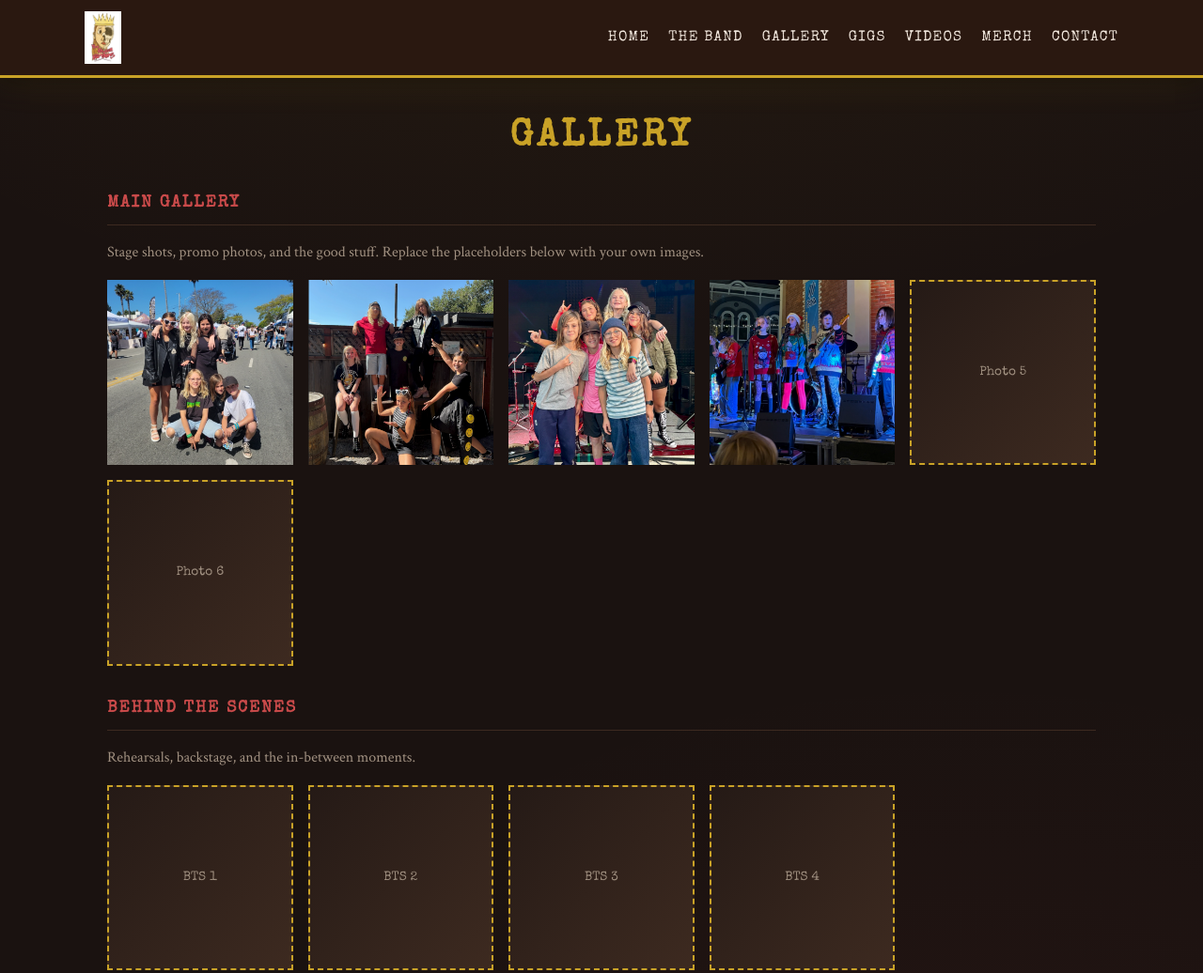
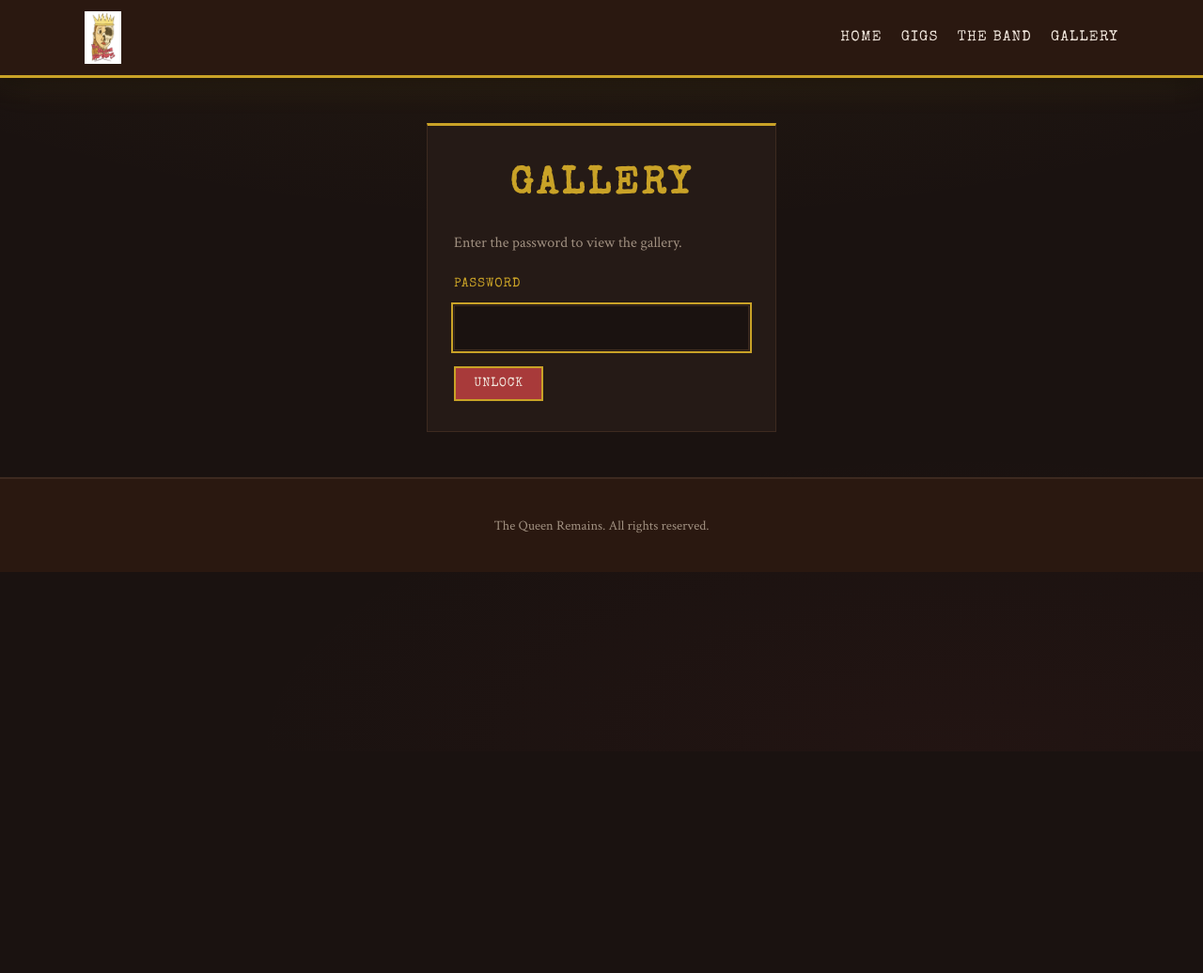
Before and after one commit to rosellaperlitch-art/queen-remains, a website: page gallery.html in a window 1280 px wide. Shown: the top 1036 px of the page at 94% size. After the commit the page ends 800 px from the top, so only its background shows below. Drawn offline with nearby package versions, Linux system fonts and the light colour scheme.

Commit message:
Password-protect the gallery, hide unfinished pages, and refresh site content.
Lock the gallery behind a client-side password, temporarily redirect Videos/Merch/Contact to home, put Gigs second in the nav, and update photos, band initials, and upcoming gig dates.

Co-authored-by: Cursor <cursoragent@cursor.com>

```diff
--- a/gallery.html
+++ b/gallery.html
@@ -18,17 +18,35 @@
       </a>
       <nav class="nav">
         <a href="index.html">Home</a>
+        <a href="gigs.html">Gigs</a>
         <a href="band.html">The Band</a>
         <a href="gallery.html">Gallery</a>
-        <a href="gigs.html">Gigs</a>
-        <a href="videos.html">Videos</a>
-        <a href="merch.html">Merch</a>
-        <a href="contact.html">Contact</a>
+        <!-- <a href="videos.html">Videos</a> -->
+        <!-- <a href="merch.html">Merch</a> -->
+        <!-- <a href="contact.html">Contact</a> -->
       </nav>
     </div>
   </header>
 
-  <main>
+  <div id="gallery-lock" class="gallery-lock" hidden>
+    <form id="gallery-lock-form" class="gallery-lock-form" autocomplete="off">
+      <h1 class="page-title">Gallery</h1>
+      <p class="gallery-lock-copy">Enter the password to view the gallery.</p>
+      <label class="gallery-lock-label" for="gallery-password">Password</label>
+      <input
+        id="gallery-password"
+        class="gallery-lock-input"
+        type="password"
+        name="password"
+        required
+        autofocus
+      />
+      <button type="submit" class="btn">Unlock</button>
+      <p id="gallery-lock-error" class="gallery-lock-error" hidden>Wrong password. Try again.</p>
+    </form>
+  </div>
+
+  <main id="gallery-content" hidden>
     <h1 class="page-title">Gallery</h1>
 
     <h2 class="section-label">Main gallery</h2>
@@ -38,16 +56,22 @@
       <img src="assets/band2.png" alt="Photo 2" class="gallery-photo" />
       <img src="assets/band3.png" alt="Photo 3" class="gallery-photo" />
       <img src="assets/band4.png" alt="Photo 4" class="gallery-photo" />
-      <div class="placeholder-img square">Photo 5</div>
-      <div class="placeholder-img square">Photo 6</div>
+      <img src="assets/band5.png" alt="Photo 5" class="gallery-photo" />
+      <img src="assets/band6.png" alt="Photo 6" class="gallery-photo" />
+      <div class="placeholder-img square">Photo 7</div>
+      <div class="placeholder-img square">Photo 8</div>
+      <div class="placeholder-img square">Photo 9</div>
+      <div class="placeholder-img square">Photo 10</div>
+      <div class="placeholder-img square">Photo 11</div>
+      <div class="placeholder-img square">Photo 12</div>
     </div>
 
     <h2 class="section-label">Behind the scenes</h2>
     <p class="gallery-intro">Rehearsals, backstage, and the in-between moments.</p>
     <div class="gallery-grid">
-      <div class="placeholder-img square">BTS 1</div>
-      <div class="placeholder-img square">BTS 2</div>
-      <div class="placeholder-img square">BTS 3</div>
+      <img src="assets/bts1.png" alt="Behind the scenes 1" class="gallery-photo" />
+      <img src="assets/bts2.png" alt="Behind the scenes 2" class="gallery-photo" />
+      <img src="assets/bts3.png" alt="Behind the scenes 3" class="gallery-photo" />
       <div class="placeholder-img square">BTS 4</div>
     </div>
   </main>
@@ -75,6 +99,98 @@
       object-fit: cover;
       display: block;
     }
+    .gallery-lock {
+      max-width: 420px;
+      margin: 3rem auto;
+      padding: 0 1.5rem;
+    }
+    .gallery-lock-form {
+      background: var(--bg-card);
+      border: 1px solid var(--outline);
+      border-top: 3px solid var(--gold);
+      padding: 2rem 1.75rem;
+      display: flex;
+      flex-direction: column;
+      gap: 0.75rem;
+    }
+    .gallery-lock-form .page-title {
+      margin: 0 0 0.25rem;
+    }
+    .gallery-lock-copy {
+      color: var(--text-muted);
+      margin: 0 0 0.5rem;
+    }
+    .gallery-lock-label {
+      font-family: var(--font-display);
+      text-transform: uppercase;
+      letter-spacing: 0.06em;
+      font-size: 0.85rem;
+      color: var(--gold);
+    }
+    .gallery-lock-input {
+      width: 100%;
+      padding: 0.7rem 0.85rem;
+      background: var(--bg-dark);
+      border: 1px solid var(--outline);
+      color: var(--text);
+      font-family: var(--font-body);
+      font-size: 1.1rem;
+    }
+    .gallery-lock-input:focus {
+      outline: 2px solid var(--gold);
+      outline-offset: 1px;
+    }
+    .gallery-lock-form .btn {
+      align-self: flex-start;
+      margin-top: 0.35rem;
+      cursor: pointer;
+    }
+    .gallery-lock-error {
+      color: var(--red-bright);
+      margin: 0;
+      font-size: 0.95rem;
+    }
   </style>
+
+  <script>
+    // Change this password anytime — it's intentionally in the page source.
+    const GALLERY_PASSWORD = "queenremains";
+    const STORAGE_KEY = "tqr-gallery-unlocked";
+
+    const lockEl = document.getElementById("gallery-lock");
+    const contentEl = document.getElementById("gallery-content");
+    const formEl = document.getElementById("gallery-lock-form");
+    const passwordEl = document.getElementById("gallery-password");
+    const errorEl = document.getElementById("gallery-lock-error");
+
+    function unlock() {
+      lockEl.hidden = true;
+      contentEl.hidden = false;
+      sessionStorage.setItem(STORAGE_KEY, "1");
+    }
+
+    function showLock() {
+      lockEl.hidden = false;
+      contentEl.hidden = true;
+    }
+
+    if (sessionStorage.getItem(STORAGE_KEY) === "1") {
+      unlock();
+    } else {
+      showLock();
+    }
+
+    formEl.addEventListener("submit", function (e) {
+      e.preventDefault();
+      if (passwordEl.value === GALLERY_PASSWORD) {
+        errorEl.hidden = true;
+        unlock();
+      } else {
+        errorEl.hidden = false;
+        passwordEl.value = "";
+        passwordEl.focus();
+      }
+    });
+  </script>
 </body>
 </html>
--- a/package.json
+++ b/package.json
@@ -5,7 +5,8 @@
   "private": true,
   "scripts": {
     "dev": "live-server --port=8080 --open=/",
-    "start": "serve --port=3000"
+    "start": "serve --port=3000",
+    "poop": "echo 'poop'"
   },
   "devDependencies": {
     "live-server": "^1.2.2",
```
Also changed, not shown: band.html (+22 -22 lines), contact.html (+7 -4 lines), gigs.html (+16 -17 lines), index.html (+4 -4 lines), merch.html (+7 -4 lines), videos.html (+14 -5 lines), assets/band5.png (added), assets/band6.png (added), assets/bts1.png (added), assets/bts2.png (added), assets/bts3.png (added), assets/videos-practice.png (added), 4 other files.
